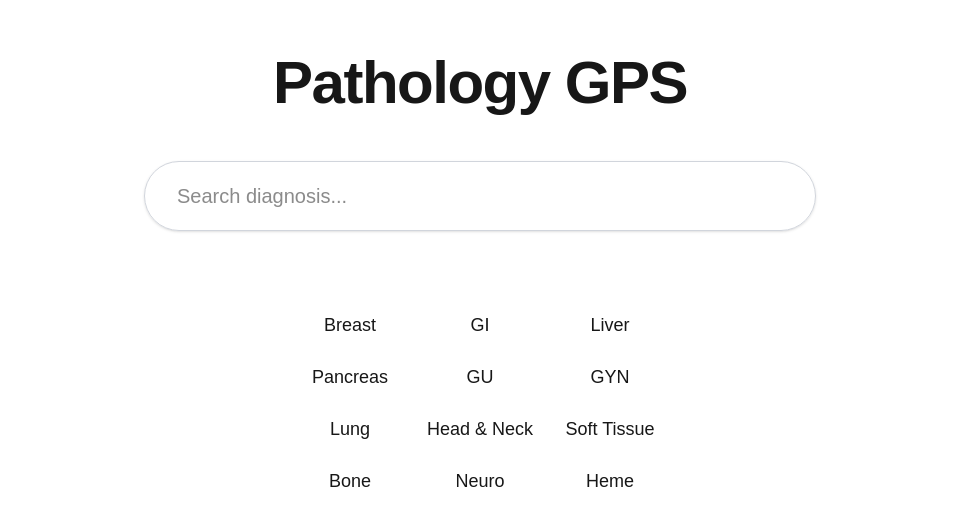
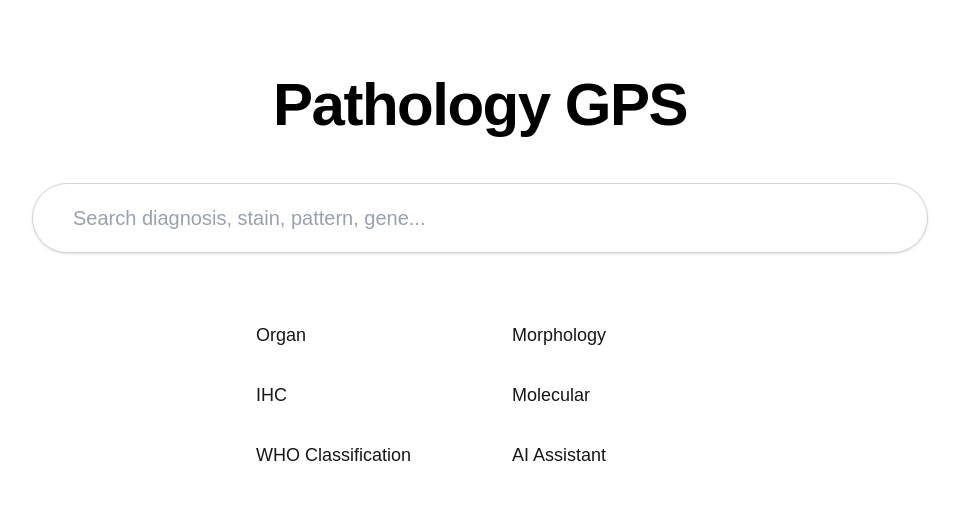
Before and after one commit to kuixingzhang/pathologygps, a Next.js app: page / in a window 1280 px wide. Shown: the part 126-652 px from the top of the page, without its empty margins (160-1119 px from the left). Built offline with nearby package versions, Linux system fonts and the light colour scheme.

Commit message:
Finalize homepage v1.0

```diff
--- a/app/page.tsx
+++ b/app/page.tsx
@@ -1,42 +1,47 @@
 export default function Home() {
   return (
-    <main className="min-h-screen flex flex-col items-center justify-center bg-white">
+    <main className="min-h-screen flex flex-col items-center justify-center bg-white px-6">
 
       {/* Logo */}
-      <h1 className="text-6xl font-bold tracking-tight">
+      <h1 className="text-6xl font-bold tracking-tight text-black">
         Pathology GPS
       </h1>
 
       {/* Search Box */}
-      <div className="mt-12 w-full max-w-2xl">
-
+      <div className="mt-12 w-full max-w-4xl">
         <input
           type="text"
-          placeholder="Search diagnosis..."
-          className="w-full rounded-full border border-gray-300 px-8 py-5 text-xl shadow-sm focus:outline-none focus:ring-2 focus:ring-blue-500"
+          placeholder="Search diagnosis, stain, pattern, gene..."
+          className="w-full rounded-full border border-gray-300 bg-white px-10 py-5 text-xl text-gray-700 shadow-sm placeholder:text-gray-400 focus:outline-none focus:ring-2 focus:ring-blue-500 transition-all duration-200"
         />
-
       </div>
 
-      {/* Organ Navigation */}
+      {/* Main Navigation */}
+      <div className="mt-16 grid w-full max-w-md grid-cols-2 gap-x-16 gap-y-6 text-lg">
 
-      <div className="mt-20 grid grid-cols-3 gap-6 text-lg">
+        <button className="rounded-md py-1 text-left transition-colors duration-200 hover:bg-gray-50">
+          Organ
+        </button>
 
-        <button>Breast</button>
-        <button>GI</button>
-        <button>Liver</button>
+        <button className="rounded-md py-1 text-left transition-colors duration-200 hover:bg-gray-50">
+          Morphology
+        </button>
 
-        <button>Pancreas</button>
-        <button>GU</button>
-        <button>GYN</button>
+        <button className="rounded-md py-1 text-left transition-colors duration-200 hover:bg-gray-50">
+          IHC
+        </button>
 
-        <button>Lung</button>
-        <button>Head & Neck</button>
-        <button>Soft Tissue</button>
+        <button className="rounded-md py-1 text-left transition-colors duration-200 hover:bg-gray-50">
+          Molecular
+        </button>
 
-        <button>Bone</button>
-        <button>Neuro</button>
-        <button>Heme</button>
+        <button className="rounded-md py-1 text-left transition-colors duration-200 hover:bg-gray-50">
+          WHO Classification
+        </button>
+
+        <button className="rounded-md py-1 text-left transition-colors duration-200 hover:bg-gray-50">
+          AI Assistant
+        </button>
 
       </div>
 
```
